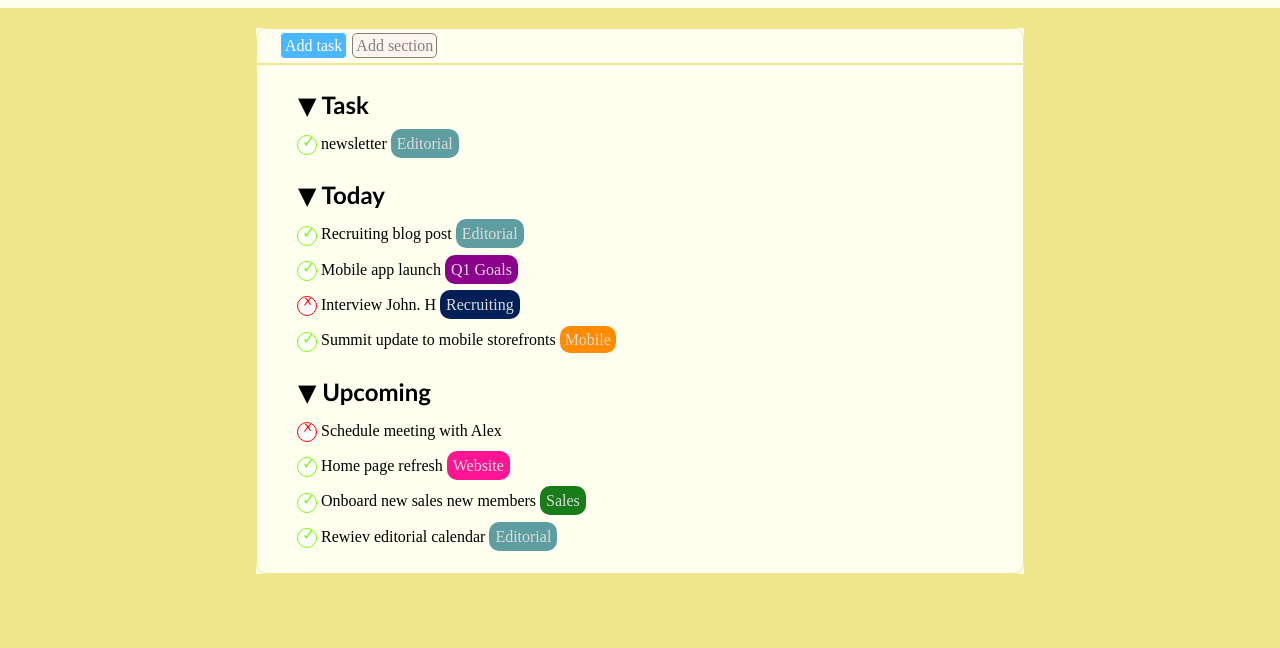
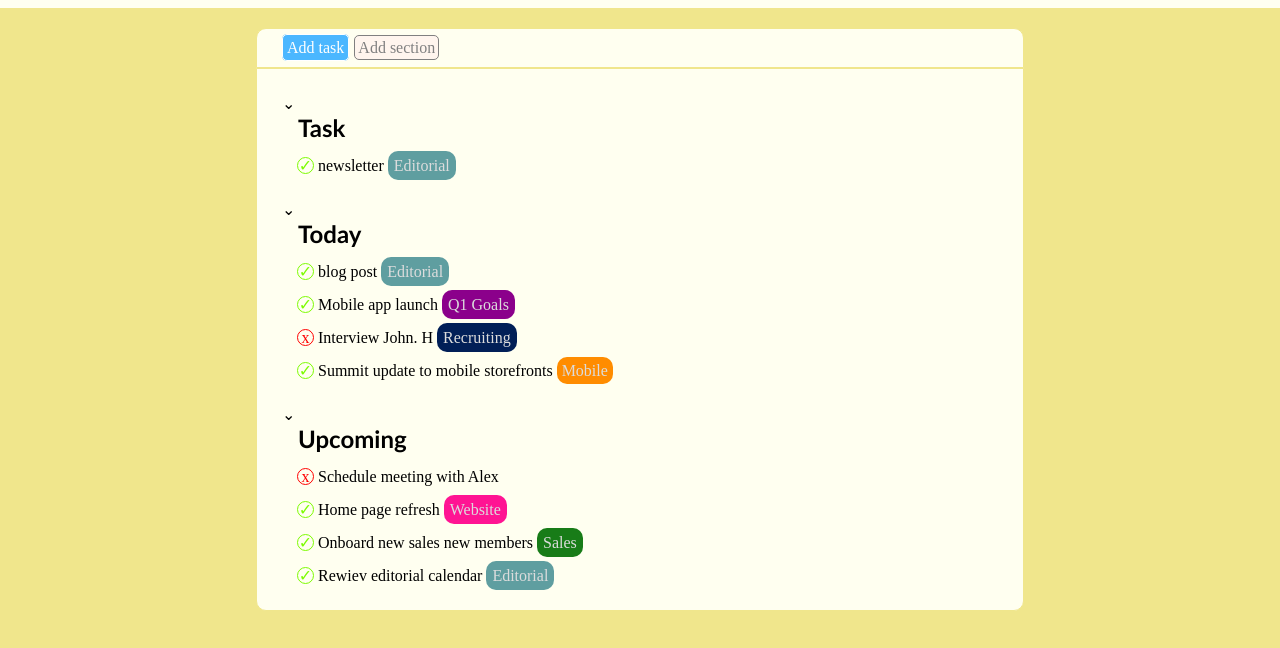
Before and after one commit to Lucarbone96/html-css-toboolist, a plain HTML site: page index.html in a window 1280 px wide. Shown: the part 72-720 px from the top of the page. Drawn offline with Linux system fonts and the light colour scheme.

Commit message:
marcatori completi

```diff
--- a/index.html
+++ b/index.html
@@ -20,37 +20,75 @@
      <div id="container">
 
       <div class="scatolone">
-        <div class="sezione1">
+
          <span id="task">Add task</span>
          <span id="section">Add section</span>
-        </div>
+
       </div>
 
       <div class="container2">
         <div class="sezione">
-            <h2 class="titolista"><span>&#9660</span> Task</h2>
+            <span class="checkfreccia"></span>
+            <h2 class="titolista">Task</h2>
             <ul>
-                <li><span class="v">&#10003</span> newsletter <span class="b-b">Editorial</span></li>
+                <li>
+                  <span class="checkv"></span>
+                  <span>newsletter</span>
+                  <span class="b-b">Editorial</span>
+                </li>
             </ul>
           </div>
 
           <div class="sezione">
-            <h2 class="titolista"><span>&#9660</span> Today</h2>
+            <span class="checkfreccia"></span>
+            <h2 class="titolista">Today</h2>
             <ul>
-                <li><span class="v">&#10003</span> Recruiting blog post <span class="b-b">Editorial</span></li>
-                <li><span class="v">&#10003</span> Mobile app launch <span class="violas">Q1 Goals</span></li>
-                <li><span class="x">&#128500</span> Interview John. H <span class="petrolios">Recruiting</span></li>
-                <li><span class="v">&#10003</span> Summit update to mobile storefronts <span class="arancios">Mobile</span></li>
+                <li>
+                  <span class="checkv"></span>
+                  <span>blog post</span>
+                  <span class="b-b">Editorial</span>
+                </li>
+                <li>
+                  <span class="checkv"></span>
+                  <span>Mobile app launch</span>
+                  <span class="violas">Q1 Goals</span>
+                </li>
+                <li>
+                  <span class="checkx"></span>
+                  <span>Interview John. H</span>
+                  <span class="petrolios">Recruiting</span>
+                </li>
+                <li>
+                  <span class="checkv"></span>
+                  <span>Summit update to mobile storefronts</span>
+                  <span class="arancios">Mobile</span>
+                </li>
             </ul>
           </div>
 
           <div class="sezione">
-            <h2 class="titolista"><span>&#9660</span> Upcoming</h2>
+            <span class="checkfreccia"></span>
+            <h2 class="titolista"><span></span> Upcoming</h2>
             <ul>
-                <li><span class="x">&#128500</span> Schedule meeting with Alex</li>
-                <li><span class="v">&#10003</span> Home page refresh <span class="rosas">Website</span></li>
-                <li><span class="v">&#10003</span> Onboard new sales new members <span class="verdebrutto">Sales</span></li>
-                <li><span class="v">&#10003</span> Rewiev editorial calendar <span class="b-b">Editorial</span></li>
+                <li>
+                  <span class="checkx"></span>
+                  <span>Schedule meeting with Alex</span>
+                </li>
+                <li>
+                  <span class="checkv"></span>
+                  <span>Home page refresh</span>
+                  <span class="rosas">Website</span>
+                </li>
+                <li>
+                  <span class="checkv"></span>
+                  <span>Onboard new sales new members </span>
+                  <span class="verdebrutto">Sales</span>
+                </li>
+                <li>
+                  <span class="checkv"></span>
+                  <span>Rewiev editorial calendar</span>
+                  <span class="b-b">Editorial</span>
+                </li>
             </ul>
           </div>
       </div>
--- a/toboolist.css
+++ b/toboolist.css
@@ -28,7 +28,7 @@ header {
 
 #container {
     width: 60%;
-    background-color: ivory;
+
     margin: auto;
 }
 
@@ -43,6 +43,7 @@ body {
 .titolista {
     font-family: 'Trebuchet MS', 'Lucida Sans Unicode', 'Lucida Grande', 'Lucida Sans', Arial, sans-serif;
     padding-left: 16px;
+
 }
 
 #task {
@@ -68,10 +69,11 @@ body {
 
 .scatolone {
     border: solid khaki 1px;
-    padding: 8px;
+    padding: 10px;
     border-top-left-radius: 10px;
     border-top-right-radius: 10px;
     margin-top: 20px;
+    background-color: ivory;
 
 }
 
@@ -83,6 +85,7 @@ body {
     border: khaki solid 1px;
     border-bottom-left-radius: 10px;
     border-bottom-right-radius: 10px;
+    background-color: ivory;
 }
 
 li {
@@ -135,30 +138,35 @@ ul {
     list-style-type: none;
 }
 
-.v {
-    color: lawngreen;
-    background-color: white;
-    border: solid 1px lawngreen;
-    height: 20px;
-    width: 20px;
-    padding: 4px;
-    border-radius: 16px;
-    display: inline-block;
+.checkfreccia::before{
+  content: "\2304";
 
-    vertical-align: middle;
-    line-height: 4px;
 }
 
-.x {
+.checkv::before{
+    content: "\2713";
+    color: lawngreen;
+    display: inline-block;
+    border-radius: 50%;
+    width: 15px;
+    height: 15px;
+    text-align: center;
+    line-height: 15px;
+    border-color: lawngreen;
+    border: 1px solid;
+
+}
+
+.checkx::before{
+    content: "\0078";
     color: red;
-    background-color: white;
-    border: solid 1px red;
-    height: 20px;
-    width: 20px;
-    padding: 4px;
-    border-radius: 16px;
     display: inline-block;
-    padding-bottom: 5px;
-    vertical-align: middle;
-    line-height: 1px;
+    border-radius: 50%;
+    width: 15px;
+    height: 15px;
+    text-align: center;
+    line-height: 15px;
+    border-color: red;
+    border: 1px solid;
+
 }
```
